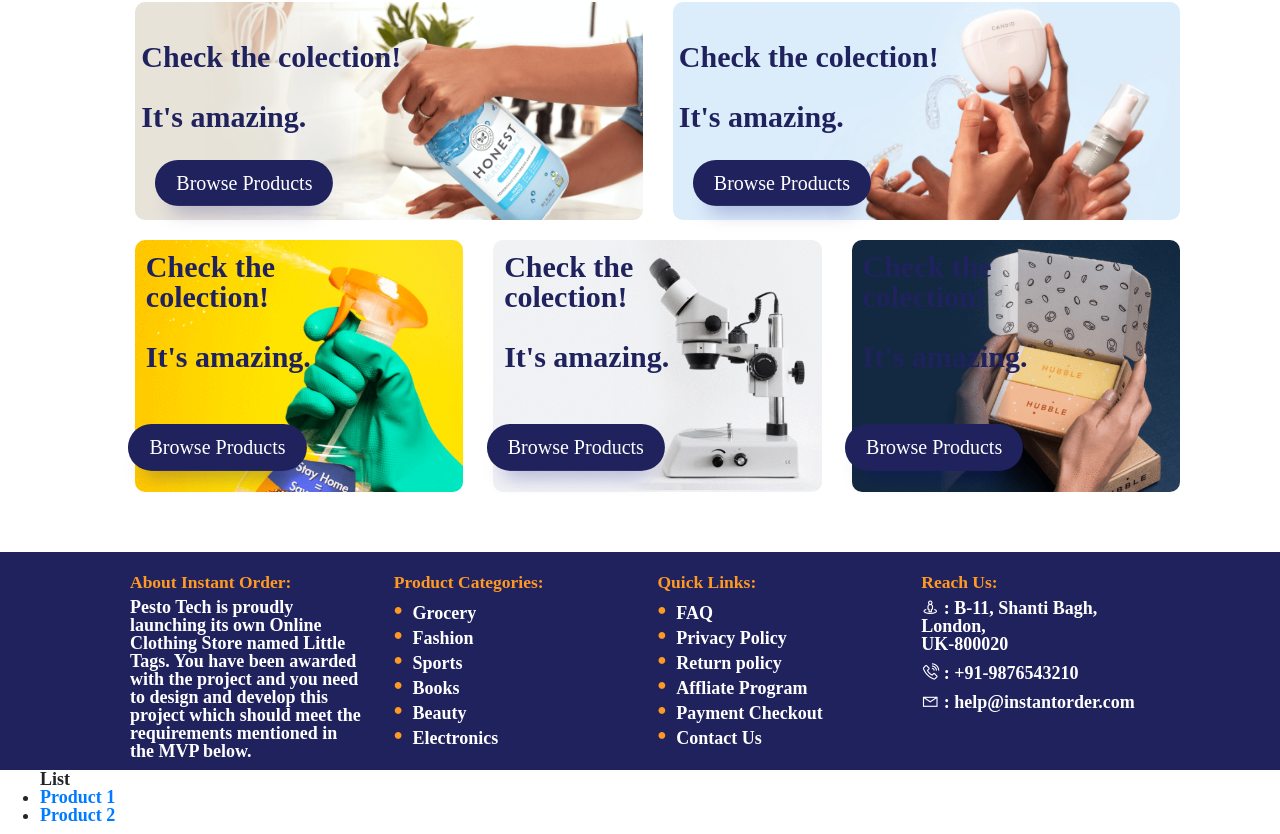
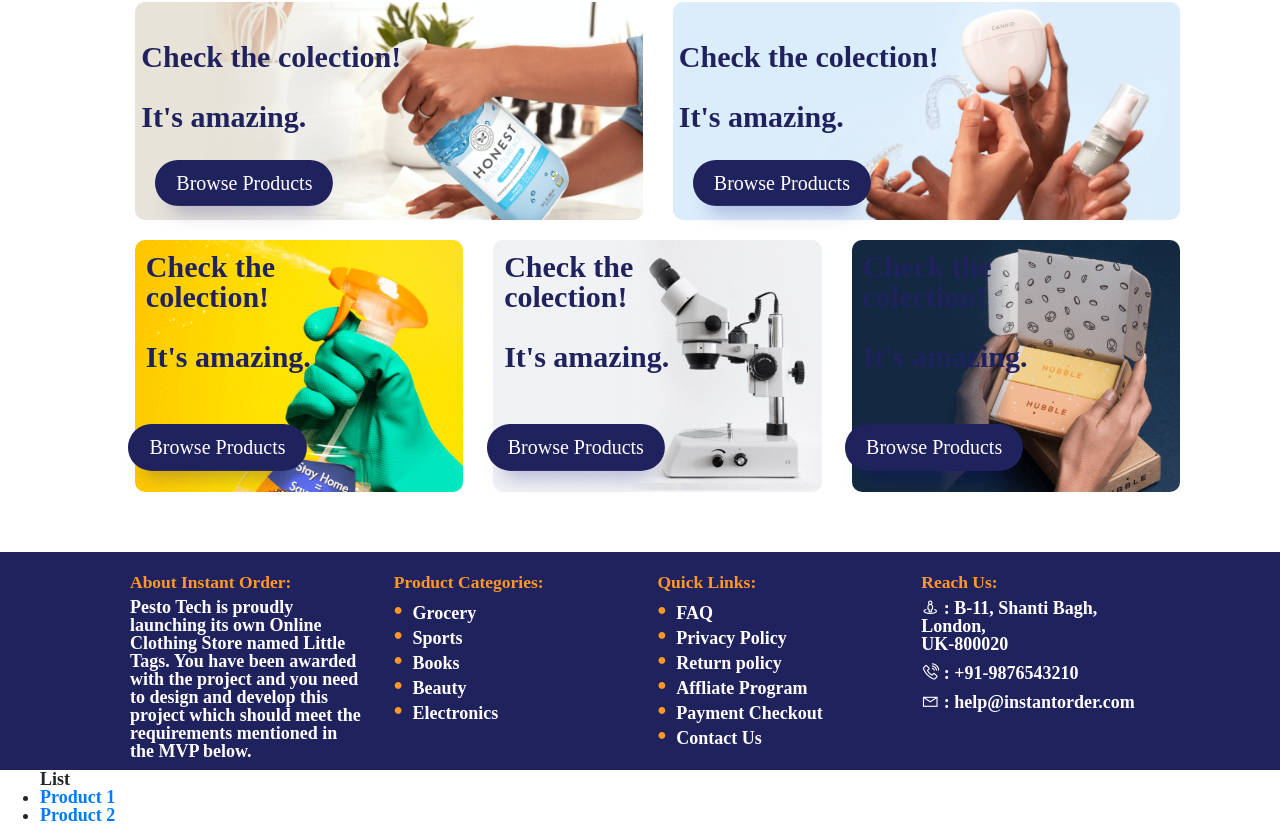
Before and after one commit to pesto-students/little-tags-anu3dev, a React (Create React App) app: page / in a window 1280 px wide. Shown: the part 726-1560 px from the top of the page. Built offline with nearby package versions, Linux system fonts and the light colour scheme; a web font is replaced by a local one.

Commit message:
some random changes

```diff
--- a/src/static/footer/Footer.jsx
+++ b/src/static/footer/Footer.jsx
@@ -15,7 +15,6 @@ export default function Footer() {
                 <h3>Product Categories:</h3>
                 <ul>
                     <li><a href=".">Grocery</a></li>
-                    <li><a href=".">Fashion</a></li>
                     <li><a href=".">Sports</a></li>
                     <li><a href=".">Books</a></li>
                     <li><a href=".">Beauty</a></li>
```
